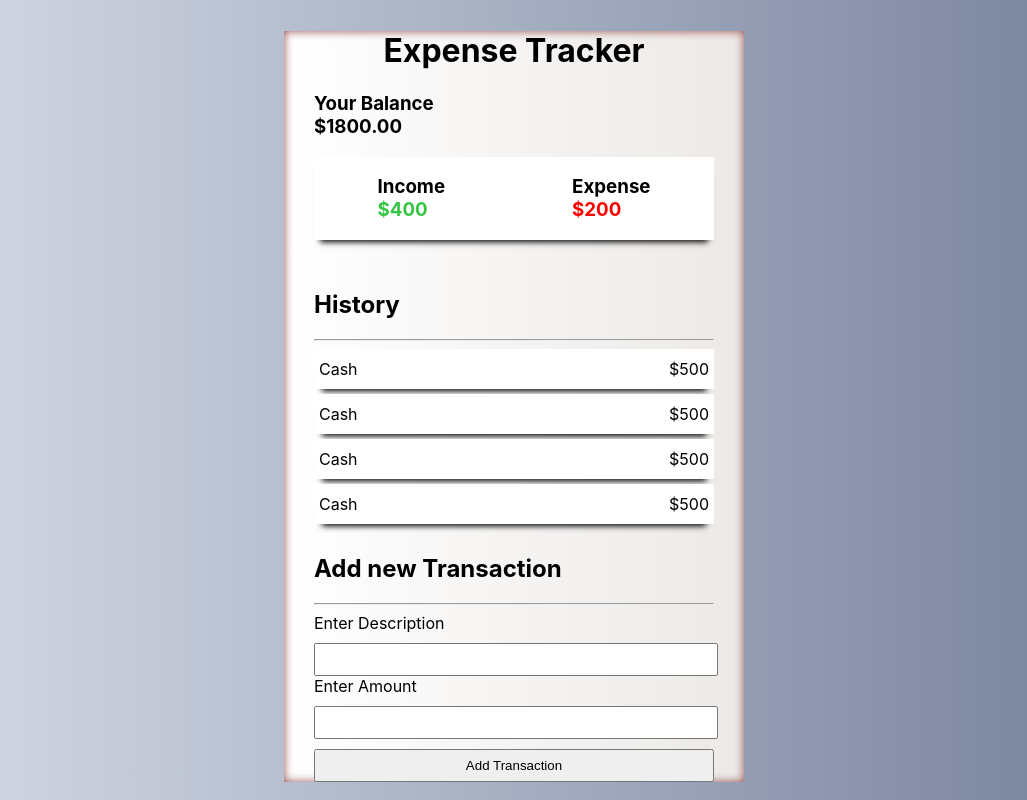
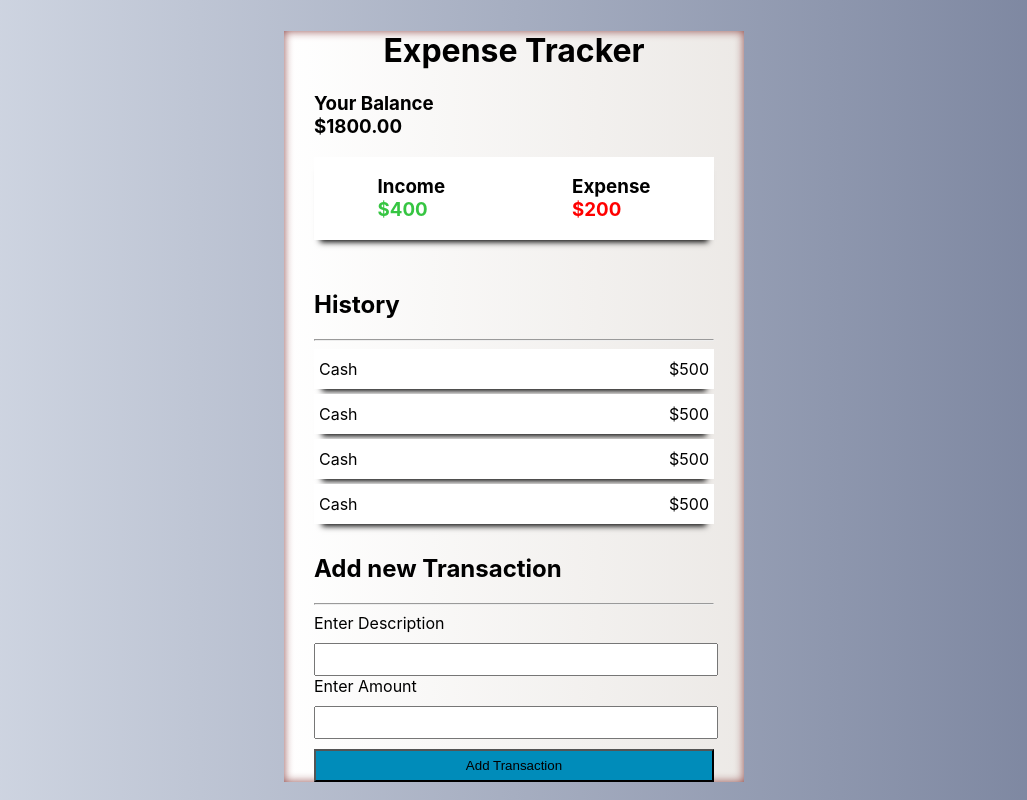
Before and after one commit to ZakirBangash/BootcampProject1ExpenseTracker, a React (Create React App) app: page / in a window 1280 px wide. Shown: the whole page, without its empty margins (126-1153 px from the left). Built offline with nearby package versions, Linux system fonts and the light colour scheme.

Commit message:
Ui with button update

```diff
--- a/src/App.css
+++ b/src/App.css
@@ -55,6 +55,10 @@ background: linear-gradient(to right, #FFFFFF, #ECE9E6); /* W3C, IE 10+/ Edge, F
   padding:7px 0;
 }
 
+.transaction-form  .btn{
+  background-color: #008CBA;
+  outline: none;
+}
 
 .transaction_container{
   margin-top: 30px;
--- a/src/Transaction.js
+++ b/src/Transaction.js
@@ -11,7 +11,7 @@ export const Transaction = () => {
                 <label htmlFor="Amount">Enter Amount</label><br/>
                 <input type="number"  id="Amount" required/>
                 <br/>
-                <input type="button" value="Add Transaction"/>
+                <input className="btn" type="button" value="Add Transaction"/>
             </form>
         </div>
     )
```
